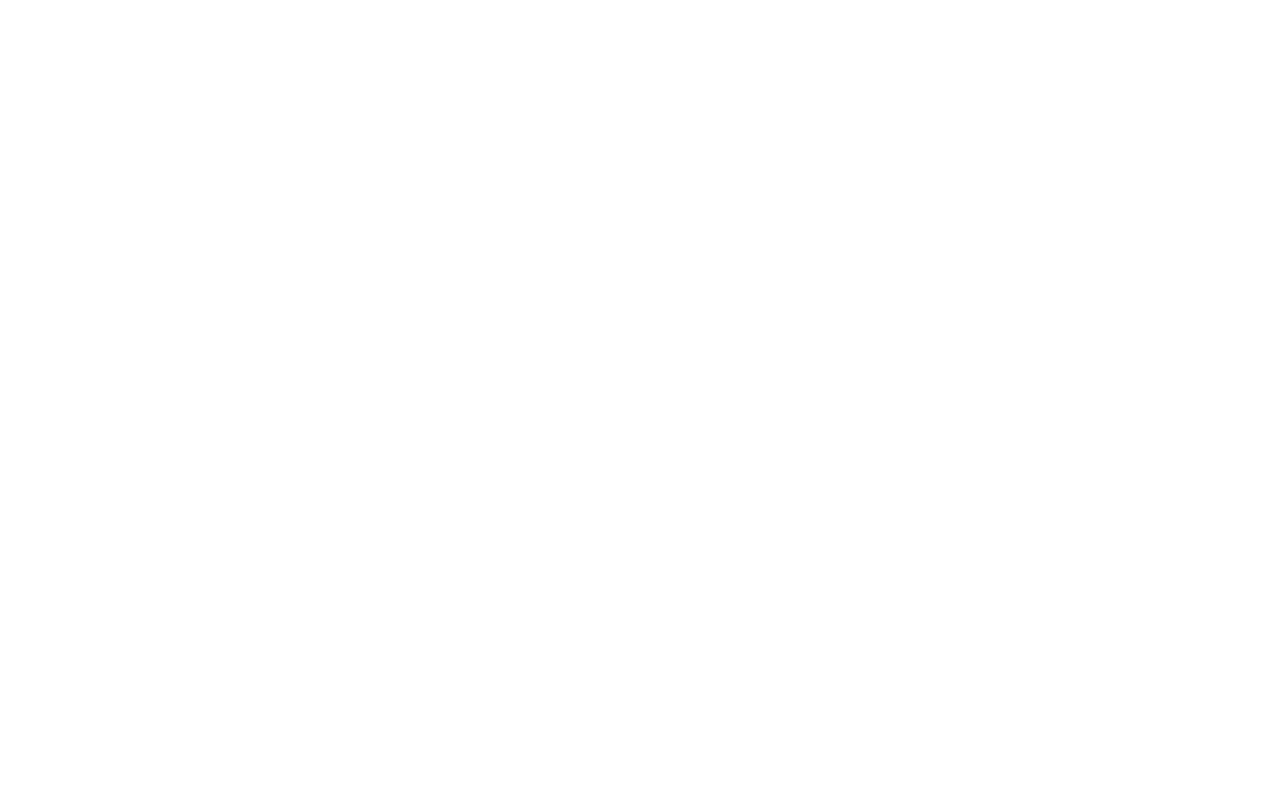
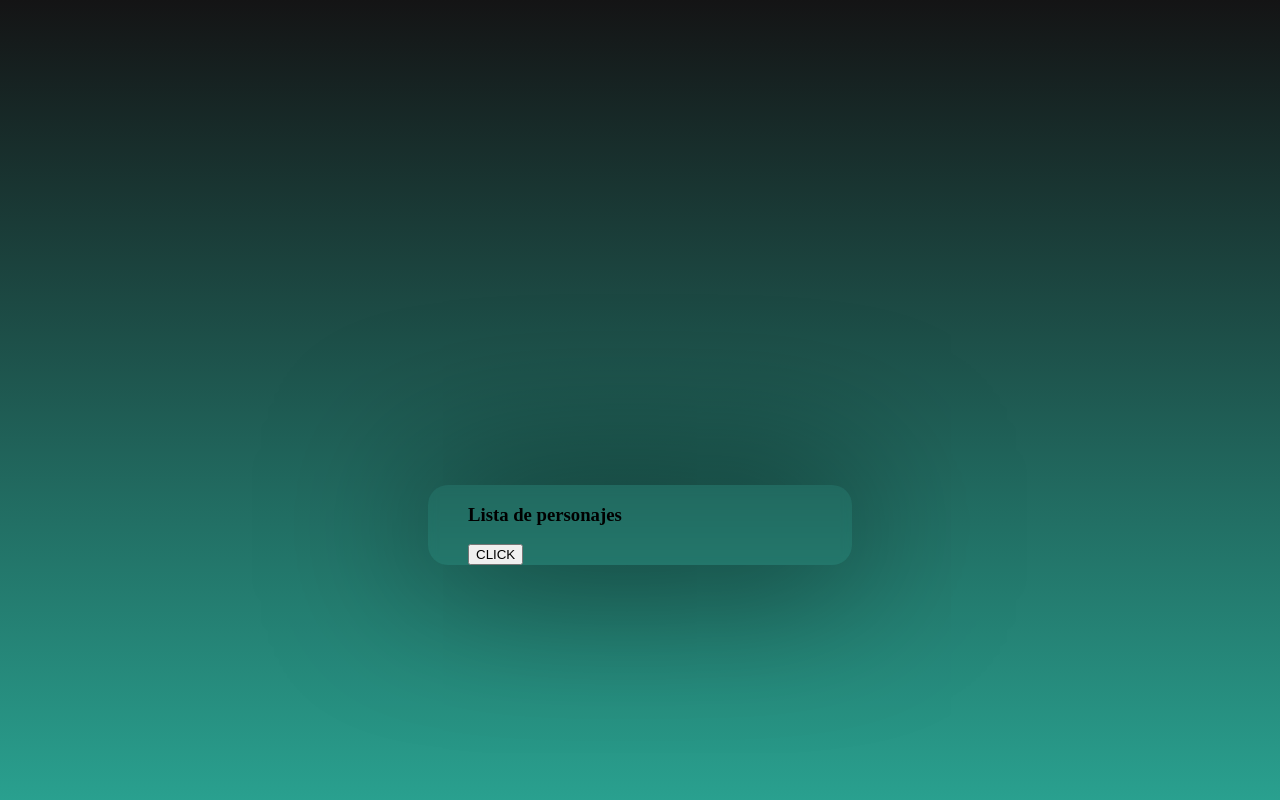
Before and after one commit to DarinelGuillen/ActAliAPI, a React (Vite) app: page /RickAndMorty in a window 1280 px wide. Before the commit this address had no page. Shown: the top 800 px of the page. Built offline with nearby package versions, Linux system fonts and the light colour scheme.

Commit message:
[ADD] Have been add the List(page) of Rick And Morty API

```diff
--- /dev/null
+++ b/src/assets/style/RickAndMorty.css
@@ -0,0 +1,30 @@
+
+.FatherMorty{
+    background: linear-gradient(rgb(20, 20, 21), rgb(48, 204, 181));
+    display: flex;
+    align-items: center;
+    justify-content: center;
+    width: 100%;
+    height: 1050px;
+}
+.ChildRick{
+    backdrop-filter: blur(5px);
+    box-shadow: 0 0 10rem 0 rgba(0, 0, 0, 0.726);
+    border-radius: 20px;
+    display: flex;
+    align-items: center;
+    width: 30%;
+    padding-left: 40px;
+}
+.allCaracters{
+    display: flex;
+    justify-content: space-around;
+    flex-wrap: wrap;
+    width: 90%;
+}
+#name{
+    font-size: 10px;
+}
+img{
+    width: 100px;
+}
--- a/src/assets/style/style.css
+++ b/src/assets/style/style.css
@@ -4,7 +4,6 @@
 align-items: center;
 justify-content: center;
 width: 100%;
-height: 100vh;
 }
 #Father{
     background: linear-gradient(rgb(0, 149, 255), pink);
@@ -33,6 +32,7 @@
     width: 100%;
     height: 20px;
 }
+
 .LittleBoxy{
     display: flex;
     justify-content: center;
--- /dev/null
+++ b/src/components/Organism/ListaPesonajes.jsx
@@ -0,0 +1,28 @@
+
+import{useState} from 'react'
+import Personaje from "../molecules/Personaje";
+import "../../assets/style/RickAndMorty.css"
+function ListaPesonajes(){
+    const[character, setCharacter]=useState([])
+const handlerClick=(e)=>{
+    fetch('http://rickandmortyapi.com/api/character')
+    .then(response=> response.json())
+    .then(data=>{
+        console.log(data);
+        setCharacter(data.results)
+    })
+    }
+    return(
+        <>
+        <div>
+        <h3>Lista de personajes</h3>
+        <button onClick={handlerClick}>CLICK</button>
+        <div className='allCaracters'>
+            {character.map(character=><div> <Personaje img={character.image} name={character.name}/></div>)}
+        </div>
+        </div>
+        </>
+
+    )
+}
+export default ListaPesonajes;
--- a/src/components/atoms/FLogin.jsx
+++ b/src/components/atoms/FLogin.jsx
@@ -20,6 +20,7 @@
             <button onClick={handlerClick}>Iniciar </button>
             <Link to="/Regist"><button>Registrar Algo</button></Link>
             <Link to="/Registration"><button>Crear o  registrate </button></Link>
+            <Link to="/RickAndMorty"><button> RickAndMorty</button></Link>
             </div>
         </form>
     )
--- /dev/null
+++ b/src/components/molecules/Personaje.jsx
@@ -0,0 +1,15 @@
+
+
+function Personaje({img, name}){
+
+    return(
+        <div className="character">
+        <img src={img} alt={name} />
+
+        <div>
+        <span id="name">{name}</span>
+        </div>
+       </div>
+    )
+}
+export default Personaje;
--- a/src/containers/App.jsx
+++ b/src/containers/App.jsx
@@ -2,6 +2,7 @@
 import Login from "../pages/Login";
 import Registration from '../pages/Registration';
 import Regist from '../pages/Regist';
+import RickAndMorty from '../pages/RickAndMorty';
 function App() {
     return (
         <BrowserRouter>
@@ -9,6 +10,8 @@
         <Route path="/" element={<Login/>}/>
         <Route path="/Registration" element={<Registration/>}/>
         <Route path="/Regist" element={<Regist/>}/>
+        <Route path="/RickAndMorty" element={<RickAndMorty/>}/>
+
         </Routes>
         </BrowserRouter>
 );
--- /dev/null
+++ b/src/pages/RickAndMorty.jsx
@@ -0,0 +1,14 @@
+import ListaPesonajes from "../components/Organism/ListaPesonajes";
+import "../assets/style/RickAndMorty.css"
+function RickAndMorty(){
+    return(
+        <>
+       <div className="FatherMorty">
+            <div className="ChildRick">
+            <ListaPesonajes/>
+            </div>
+        </div>
+        </>
+    )
+}
+export default RickAndMorty;
```
